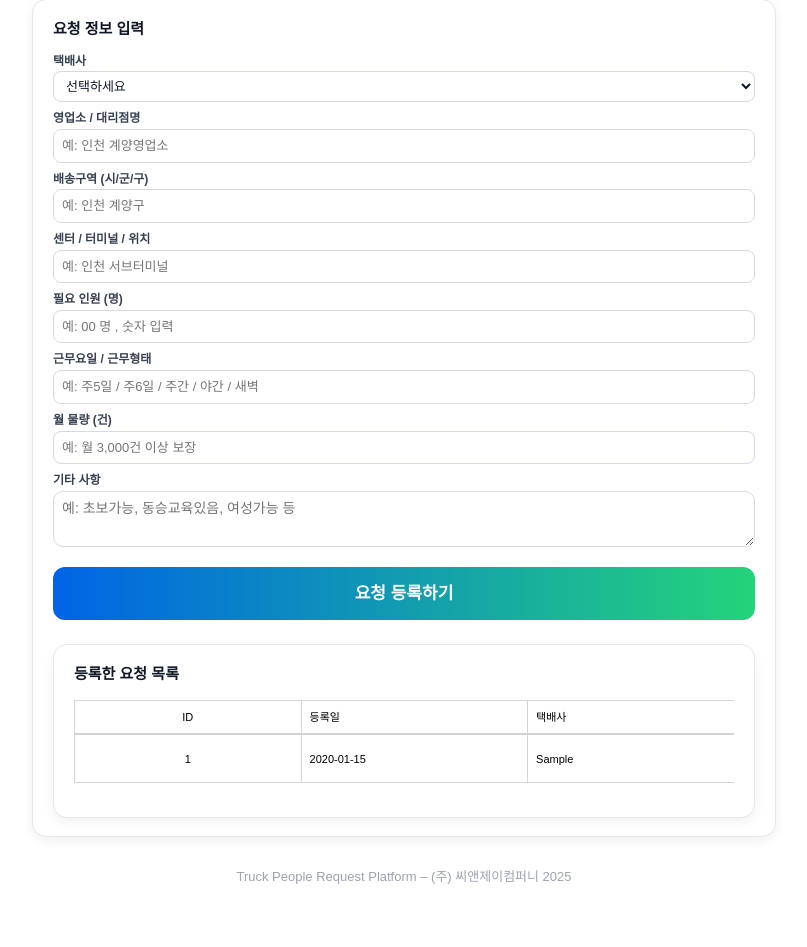
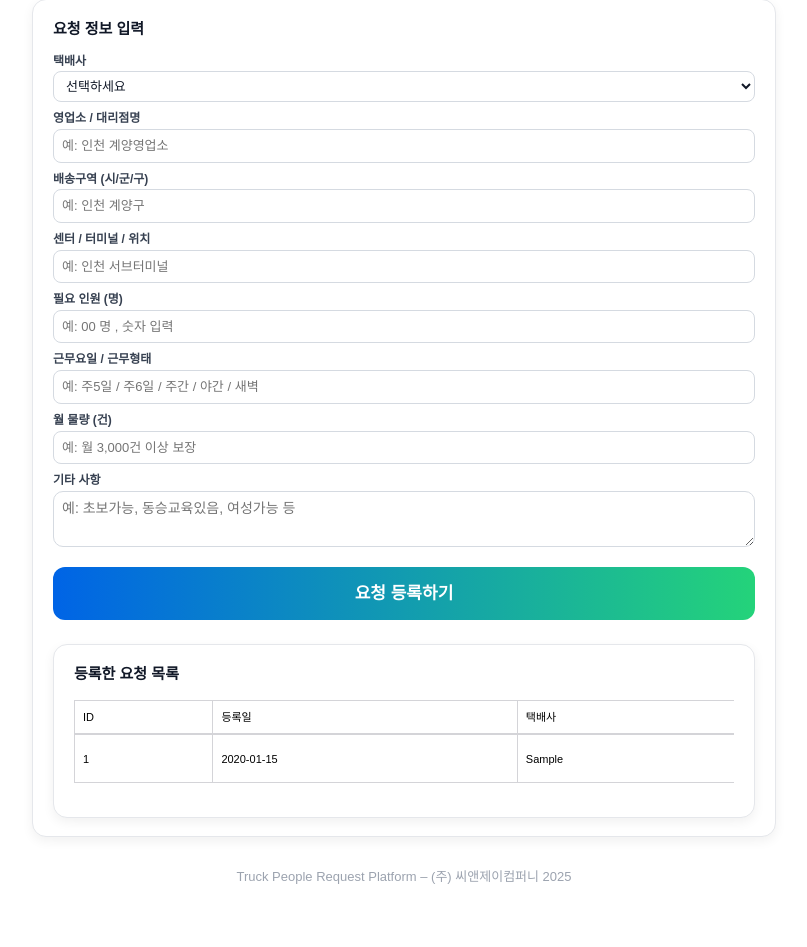
Before and after one commit to sujinchoo/RequestPlatform, a Flask app: page /request in a window 1280 px wide. Shown: the part 291-1238 px from the top of the page, without its empty margins (236-1043 px from the left). Run offline with Flask 3, Linux system fonts and the light colour scheme; the visitor is signed in with stand-in values (Sample User, id 1); tables that the repository leaves empty hold one stand-in row (values such as "Sample post"); some libraries are stand-ins or nearby versions.

Commit message:
Update styles.css

```diff
--- a/static/styles.css
+++ b/static/styles.css
@@ -1570,86 +1570,65 @@ main, .sheet-scroll, .table-wrapper {
   justify-content: center;
 }
 
-/* ===============================
-   Request 페이지 - 등록한 요청 목록 테이블 컬럼 정리
-   =============================== */
-
-/* request 페이지의 해당 테이블만 정확히 타겟 */
-body:has(.request-wrapper)
-.table-responsive > table.table.table-hover.align-middle {
-  table-layout: fixed;   /* 🔥 핵심 */
+/* ==================================================
+   🔵 Request Page — Registered List Table Width FIX
+   (다른 페이지 영향 없음)
+   ================================================== */
+
+/* request 페이지에서만 적용 */
+body:has(.request-wrapper) .table-responsive {
+  max-width: 960px;        /* 🔥 테이블 전체 폭 제한 */
+  margin: 0 auto;          /* 가운데 정렬 */
+}
+
+/* 테이블은 wrapper 폭에 맞춤 */
+body:has(.request-wrapper) .table-responsive table {
   width: 100%;
-}
-
-/* 공통 셀 처리 */
-body:has(.request-wrapper)
-.table-responsive > table.table.table-hover.align-middle th,
-body:has(.request-wrapper)
-.table-responsive > table.table.table-hover.align-middle td {
-  white-space: nowrap;
-  overflow: hidden;
-  text-overflow: ellipsis;
-  vertical-align: middle;
-}
-
-/* ===== 컬럼별 폭 지정 (7컬럼 고정) ===== */
-
-/* ID */
-body:has(.request-wrapper)
-.table-responsive > table th:nth-child(1),
-body:has(.request-wrapper)
-.table-responsive > table td:nth-child(1) {
-  width: 15px;
+  table-layout: fixed;     /* 컬럼 폭 안정화 */
+}
+
+/* 컬럼별 폭 최적화 */
+body:has(.request-wrapper) .table-responsive th:nth-child(1),
+body:has(.request-wrapper) .table-responsive td:nth-child(1) {
+  width: 50px;             /* ID */
+}
+
+body:has(.request-wrapper) .table-responsive th:nth-child(2),
+body:has(.request-wrapper) .table-responsive td:nth-child(2) {
+  width: 110px;            /* 등록일 */
+}
+
+body:has(.request-wrapper) .table-responsive th:nth-child(3),
+body:has(.request-wrapper) .table-responsive td:nth-child(3) {
+  width: 110px;            /* 택배사 */
+}
+
+body:has(.request-wrapper) .table-responsive th:nth-child(4),
+body:has(.request-wrapper) .table-responsive td:nth-child(4) {
+  width: 140px;            /* 지역 (조금 여유) */
+}
+
+body:has(.request-wrapper) .table-responsive th:nth-child(5),
+body:has(.request-wrapper) .table-responsive td:nth-child(5) {
+  width: 70px;             /* 인원 */
   text-align: center;
 }
 
-/* 등록일 */
-body:has(.request-wrapper)
-.table-responsive > table th:nth-child(2),
-body:has(.request-wrapper)
-.table-responsive > table td:nth-child(2) {
-  width: 15px;
-}
-
-/* 택배사 */
-body:has(.request-wrapper)
-.table-responsive > table th:nth-child(3),
-body:has(.request-wrapper)
-.table-responsive > table td:nth-child(3) {
-  width: 25px;
-}
-
-/* 지역 (조금 여유) */
-body:has(.request-wrapper)
-.table-responsive > table th:nth-child(4),
-body:has(.request-wrapper)
-.table-responsive > table td:nth-child(4) {
-  width: 25px;
-}
-
-/* 인원 */
-body:has(.request-wrapper)
-.table-responsive > table th:nth-child(5),
-body:has(.request-wrapper)
-.table-responsive > table td:nth-child(5) {
-  width: 15px;
+body:has(.request-wrapper) .table-responsive th:nth-child(6),
+body:has(.request-wrapper) .table-responsive td:nth-child(6) {
+  width: 100px;            /* 월물량 */
+  text-align: right;
+}
+
+body:has(.request-wrapper) .table-responsive th:nth-child(7),
+body:has(.request-wrapper) .table-responsive td:nth-child(7) {
+  width: 70px;             /* 삭제 버튼 */
   text-align: center;
 }
 
-/* 월물량 */
-body:has(.request-wrapper)
-.table-responsive > table th:nth-child(6),
-body:has(.request-wrapper)
-.table-responsive > table td:nth-child(6) {
-  width: 15px;
-  text-align: right;
-}
-
-/* 삭제 버튼 */
-body:has(.request-wrapper)
-.table-responsive > table th:nth-child(7),
-body:has(.request-wrapper)
-.table-responsive > table td:nth-child(7) {
-  width: 15px;
-  text-align: center;
-}
+/* 모바일에서는 다시 전체 폭 사용 */
+@media (max-width: 640px) {
+  body:has(.request-wrapper) .table-responsive {
+    max-width: 100%;
+  }
+}
```
